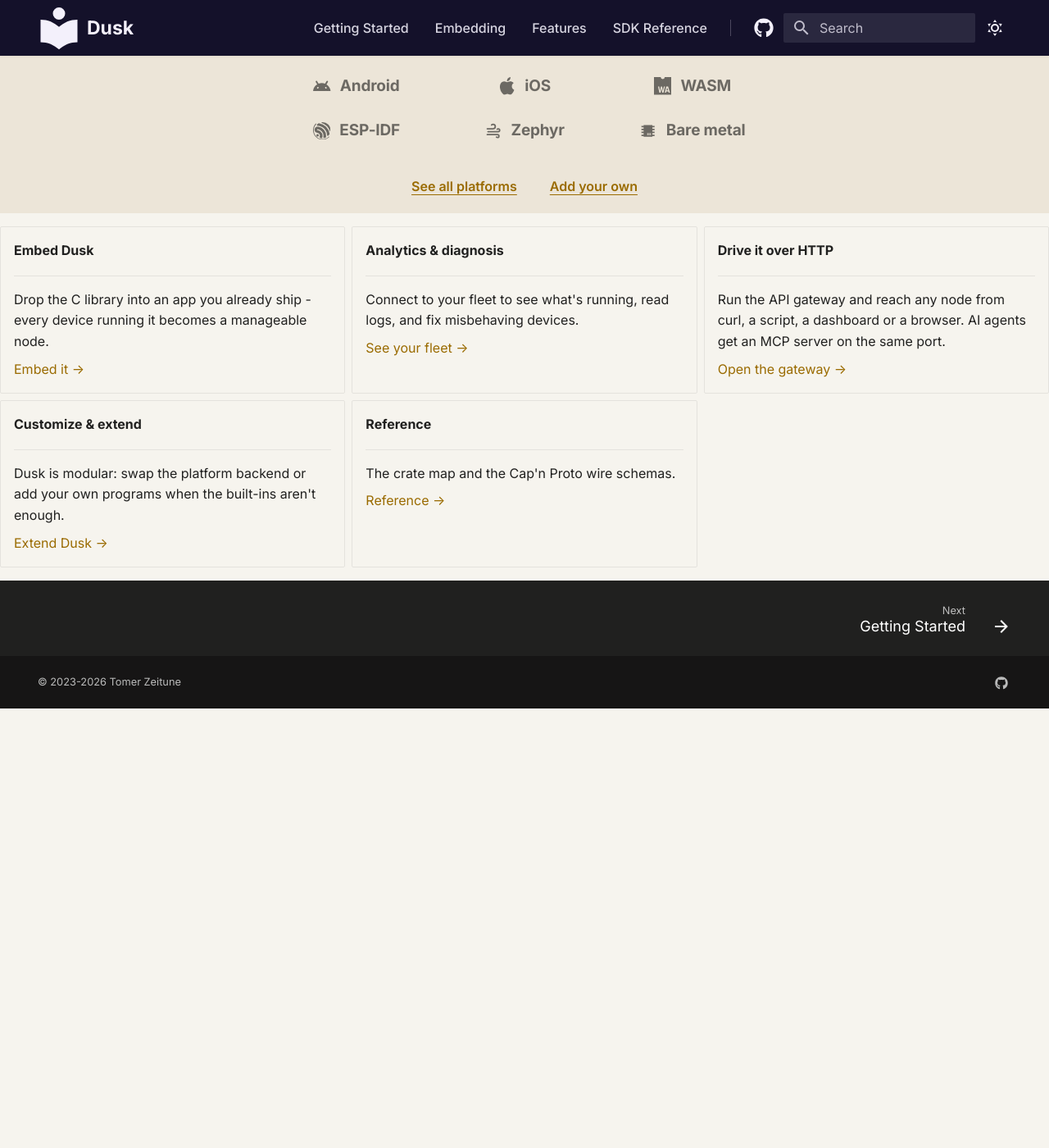
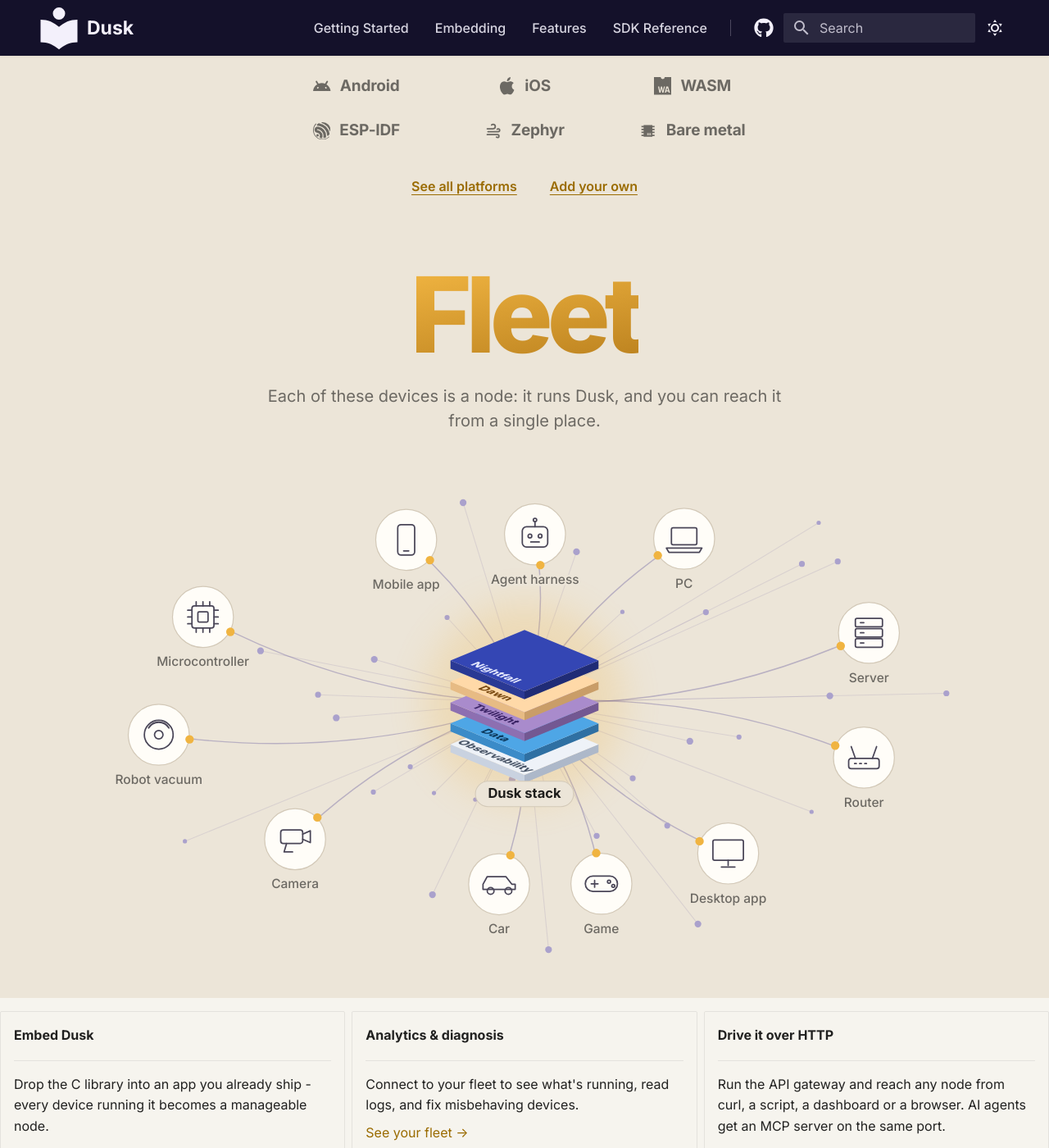
Before and after one commit to tomerze/dusk, an MkDocs documentation site: the page built from docs/docs/index.md, in a window 1280 px wide and 1400 px high, scrolled down 878 px. Shown: the whole window at 82% size. Built offline with MkDocs 1.6.1 and Material for MkDocs 9.7.7, drawn with Linux system fonts in a browser that asks for light colours; comment, search, counter and statistics services are not loaded; before the commit the page ends 1742 px from its top, so only the background shows below that.

Commit message:
Update docs with the fleet drawn as a network on the home page
Under the platforms, a Fleet section draws what runs Dusk - a
microcontroller, a mobile app, a PC, a server, a router, a desktop app,
a car, a camera, a robot vacuum, an agent harness and a game - with
thirty smaller nodes around them, every one linked to a hub drawn as the
Dusk stack, its plates printed with the layers' names in the layers'
colours. Nodes connect to the stack, not to each other, so the links run
to the hub rather than between devices. The text above it says what the
reader is looking at: each of these is a node.

The drawing is landing/fleet.svg, with a taller landing/fleet-phone.svg
for narrow screens. pymdownx.snippets includes them into the page, so
the page stays readable Markdown and each drawing is its own file; they
are inlined rather than linked so the colour scheme can style them.

The names printed on the hub are set large and heavy enough to read at
the hub's size, and the Fleet heading's gold slides through the letters
as the heading scrolls through the window.

```diff
--- a/docs/docs/assets/stylesheets/landing.css
+++ b/docs/docs/assets/stylesheets/landing.css
@@ -11,6 +11,13 @@
     #f9c99a 100%
   );
   --dusk-ground: #ece5d8;
+  --dusk-node-fill: #fffdf8;
+  --dusk-node-line: #d3c9b8;
+  --dusk-node-glyph: #4a4658;
+  --dusk-link: rgba(85, 74, 150, 0.34);
+  --dusk-link-faint: rgba(85, 74, 150, 0.13);
+  --dusk-tiny: #aaa1cc;
+  --dusk-stars: none;
 }
 [data-md-color-scheme="slate"] .dusk-landing {
   --dusk-sky: linear-gradient(
@@ -22,6 +29,38 @@
     #7c3a42 100%
   );
   --dusk-ground: #0f0c1f;
+  --dusk-node-fill: #1d1838;
+  --dusk-node-line: #3d3569;
+  --dusk-node-glyph: #d2cce8;
+  --dusk-link: rgba(165, 155, 235, 0.36);
+  --dusk-link-faint: rgba(165, 155, 235, 0.13);
+  --dusk-tiny: #7a72ad;
+  --dusk-stars:
+    radial-gradient(
+      1.5px 1.5px at 8% 14%,
+      rgba(255, 255, 255, 0.55),
+      transparent
+    ),
+    radial-gradient(1px 1px at 21% 63%, rgba(255, 255, 255, 0.4), transparent),
+    radial-gradient(
+      1.5px 1.5px at 34% 9%,
+      rgba(255, 255, 255, 0.45),
+      transparent
+    ),
+    radial-gradient(1px 1px at 47% 88%, rgba(255, 255, 255, 0.35), transparent),
+    radial-gradient(
+      1.5px 1.5px at 63% 22%,
+      rgba(255, 255, 255, 0.5),
+      transparent
+    ),
+    radial-gradient(1px 1px at 76% 71%, rgba(255, 255, 255, 0.4), transparent),
+    radial-gradient(
+      1.5px 1.5px at 89% 12%,
+      rgba(255, 255, 255, 0.45),
+      transparent
+    ),
+    radial-gradient(1px 1px at 94% 52%, rgba(255, 255, 255, 0.35), transparent),
+    radial-gradient(1px 1px at 4% 82%, rgba(255, 255, 255, 0.4), transparent);
 }
 
 .dusk-landing ~ .md-main .md-content {
@@ -89,6 +128,10 @@
   .dusk-navbar__links {
     display: flex;
   }
+}
+
+.dusk-landing svg text {
+  font-family: var(--md-text-font-family, inherit);
 }
 
 .dusk-hero {
@@ -375,8 +418,137 @@
   }
 }
 
+.dusk-section {
+  padding: 5rem 0.8rem;
+}
+.dusk-landing .dusk-section > h2 {
+  display: table;
+  margin: 0 auto;
+  padding: 0;
+  font-size: clamp(3.6rem, 10vw, 6.4rem);
+  font-weight: 800;
+  line-height: 1;
+  letter-spacing: -0.055em;
+  -webkit-background-clip: text;
+  background-clip: text;
+  -webkit-text-fill-color: transparent;
+}
+.dusk-landing .dusk-fleet > h2 {
+  color: #a86f12;
+  background-image: linear-gradient(
+    170deg,
+    #f8cc6a 0%,
+    #f0b441 38%,
+    #a86f12 100%
+  );
+  background-size: 200% 200%;
+  animation: dusk-shimmer linear both;
+  animation-timeline: view();
+}
+@keyframes dusk-shimmer {
+  from {
+    background-position: 0% 0%;
+  }
+  to {
+    background-position: 100% 100%;
+  }
+}
+.dusk-landing .dusk-section > h2 + p {
+  max-width: 32rem;
+  margin: 1rem auto 3rem;
+  font-size: 1rem;
+  line-height: 1.5;
+  text-align: center;
+  color: var(--md-default-fg-color--light);
+}
+
+.dusk-fleet {
+  background-color: var(--dusk-ground);
+  background-image: var(--dusk-stars);
+  padding-top: 3rem;
+  padding-bottom: 2.5rem;
+}
+.dusk-fleet__figure {
+  max-width: 62rem;
+  margin: 0 auto;
+}
+.dusk-fleet__network {
+  display: block;
+  width: 100%;
+  height: auto;
+}
+.dusk-fleet__network--tall {
+  display: none;
+  max-width: 26rem;
+  margin: 0 auto;
+}
+@media screen and (max-width: 47.9375em) {
+  .dusk-fleet__network--wide {
+    display: none;
+  }
+  .dusk-fleet__network--tall {
+    display: block;
+  }
+}
+.dusk-fleet__link {
+  fill: none;
+  stroke: var(--dusk-link);
+  stroke-width: 1.4;
+}
+.dusk-fleet__link--faint {
+  stroke: var(--dusk-link-faint);
+  stroke-width: 1;
+}
+.dusk-fleet__tiny circle {
+  fill: var(--dusk-tiny);
+}
+.dusk-fleet__hub-glow {
+  fill: var(--dusk-gold);
+  opacity: 0.22;
+  filter: blur(22px);
+}
+.dusk-fleet__hub-print {
+  font-size: 7.2px;
+  font-weight: 800;
+}
+.dusk-fleet__hub-pill {
+  fill: var(--dusk-ground);
+  stroke: var(--dusk-node-line);
+  stroke-width: 1;
+}
+.dusk-fleet__hub-label {
+  fill: var(--md-default-fg-color);
+  font-size: 16px;
+  font-weight: 700;
+}
+.dusk-node__ring {
+  fill: var(--dusk-node-fill);
+  stroke: var(--dusk-node-line);
+  stroke-width: 1.2;
+}
+.dusk-node__glyph {
+  fill: none;
+  stroke: var(--dusk-node-glyph);
+  stroke-width: 1.7;
+  stroke-linecap: round;
+  stroke-linejoin: round;
+}
+.dusk-node__online {
+  fill: var(--dusk-gold);
+}
+.dusk-node__label {
+  fill: var(--md-default-fg-color--light);
+  font-size: 15px;
+  font-weight: 500;
+  paint-order: stroke;
+  stroke: var(--dusk-ground);
+  stroke-width: 5px;
+  stroke-linejoin: round;
+}
+
 @media (prefers-reduced-motion: reduce) {
-  .dusk-landing .dusk-float {
+  .dusk-landing .dusk-float,
+  .dusk-landing .dusk-section > h2 {
     animation: none;
   }
 }
--- a/docs/docs/index.md
+++ b/docs/docs/index.md
@@ -65,6 +65,20 @@
 
 </section>
 
+<section class="dusk-section dusk-fleet" markdown>
+
+## Fleet
+
+Each of these devices is a node: it runs Dusk, and you can reach it from a
+single place.
+
+<div class="dusk-fleet__figure">
+--8<-- "assets/landing/fleet.svg"
+--8<-- "assets/landing/fleet-phone.svg"
+</div>
+
+</section>
+
 <div class="grid cards" markdown>
 
 -   **Embed Dusk**
--- a/docs/mkdocs.yml
+++ b/docs/mkdocs.yml
@@ -13,6 +13,9 @@
       options:
         custom_icons:
           - !relative $docs_dir/assets/.icons
+  - pymdownx.snippets:
+      base_path: !relative $docs_dir
+      check_paths: true
   - pymdownx.highlight:
       anchor_linenums: true
       pygments_lang_class: true
```
Also changed, not shown: docs/docs/assets/landing/fleet-phone.svg (added), docs/docs/assets/landing/fleet.svg (added).
